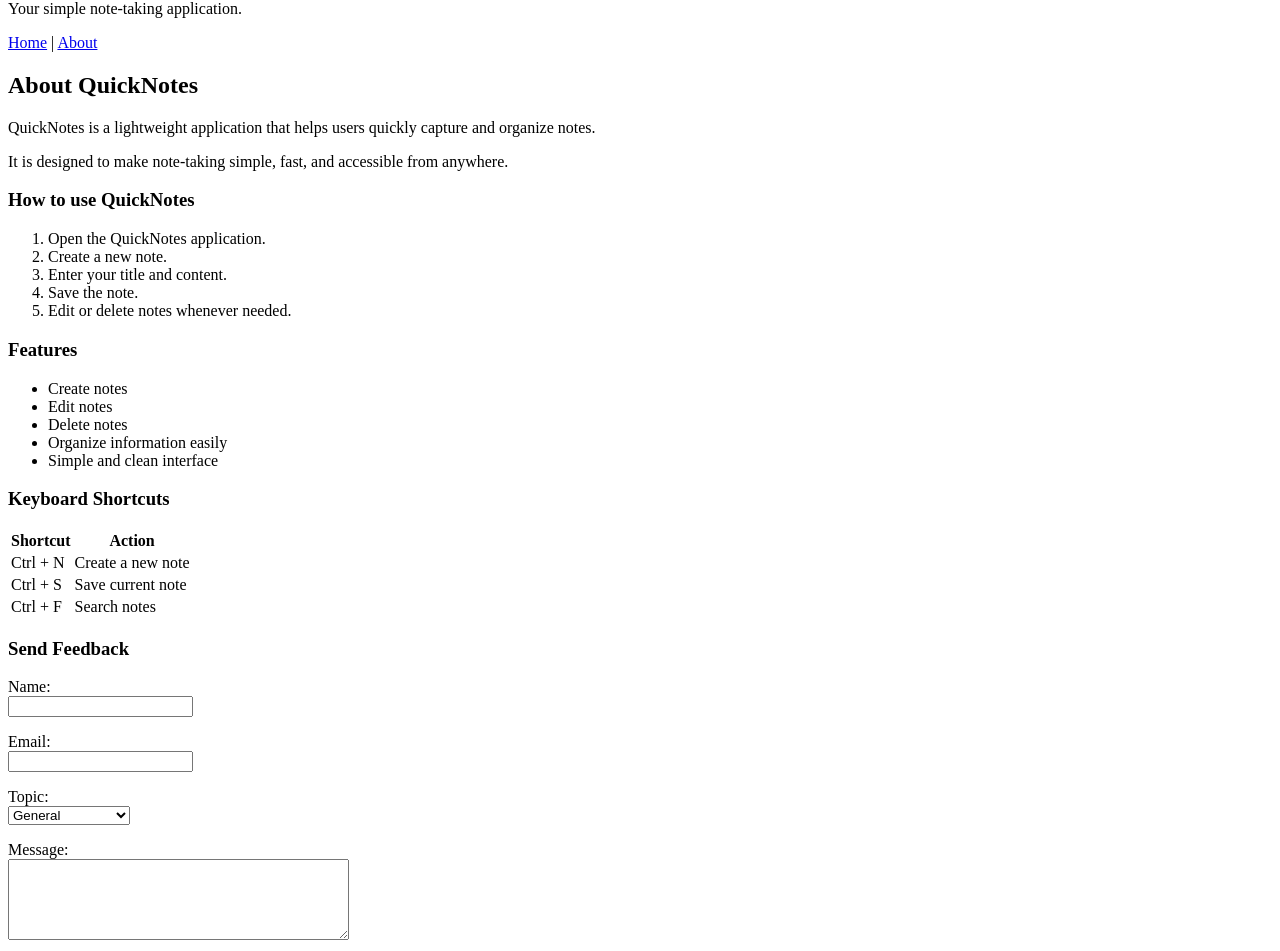
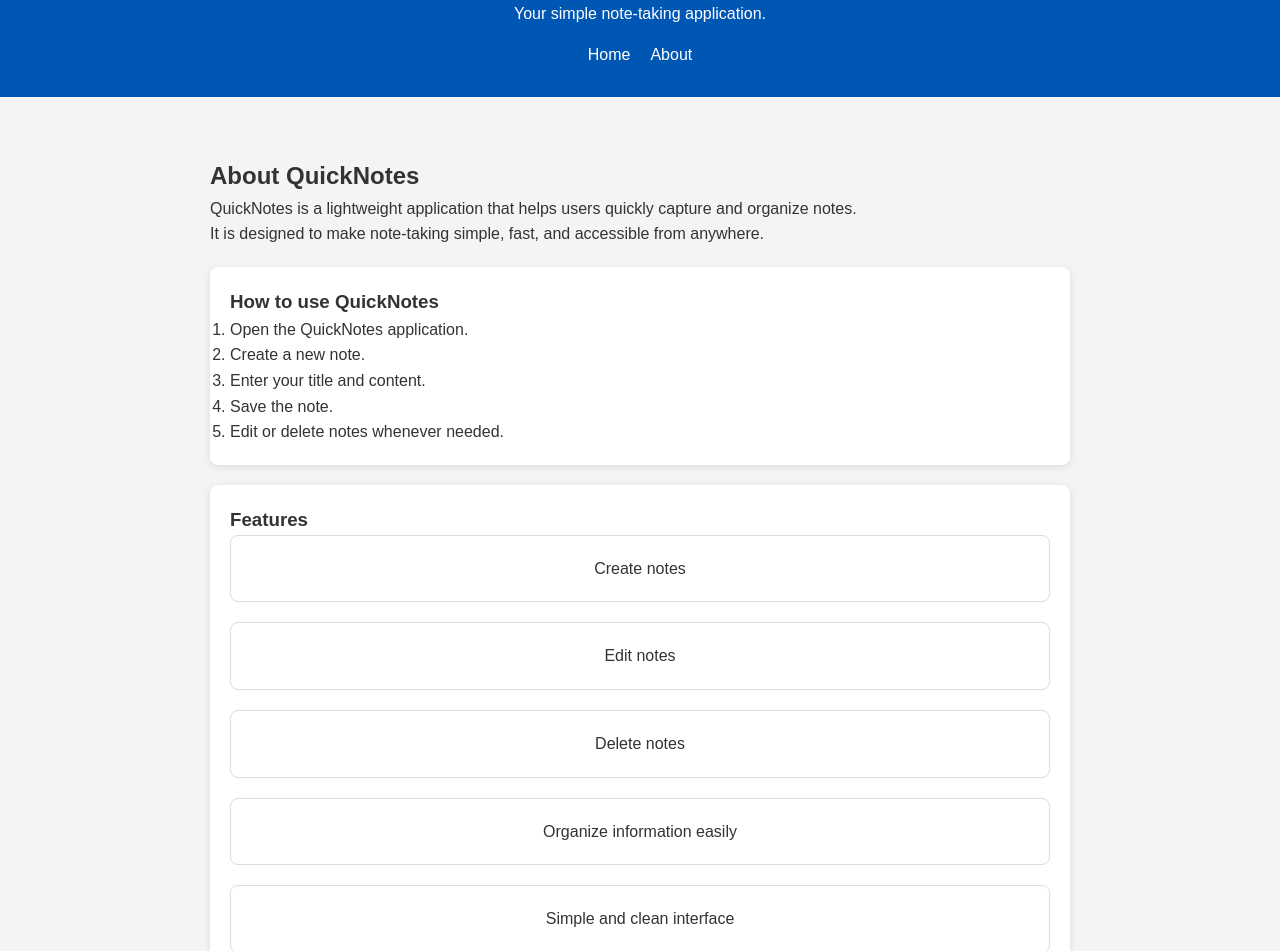
Before and after one commit to StephenMwash2004/web-foundations-days, a plain HTML site: page About.html in a window 1280 px wide. Shown: the part 80-1031 px from the top of the page. Drawn offline with Linux system fonts and the light colour scheme.

Commit message:
day2 assignment

```diff
--- a/About.html
+++ b/About.html
@@ -3,6 +3,7 @@
 <head>
     <meta charset="UTF-8">
     <meta name="viewport" content="width=device-width, initial-scale=1.0">
+    <link rel="stylesheet" href="style.css"/>
     <title>QuickNotes - About</title>
 </head>
 <body>
@@ -13,8 +14,10 @@
     <p>Your simple note-taking application.</p>
 
     <nav>
-        <a href="index.html">Home</a> |
-        <a href="about.html">About</a>
+        <ul>
+            <li><a href="index.html">Home</a> </li>
+            <li><a href="about.html">About</a></li>
+        </ul>
     </nav>
 </header>
 
@@ -47,13 +50,13 @@
     <section>
         <h3>Features</h3>
 
-        <ul>
-            <li>Create notes</li>
-            <li>Edit notes</li>
-            <li>Delete notes</li>
-            <li>Organize information easily</li>
-            <li>Simple and clean interface</li>
-        </ul>
+        <div class="features">
+            <div class="card">Create notes</div>
+            <div class="card">Edit notes</div>
+            <div class="card">Delete notes</div>
+            <div class="card">Organize information easily</div>
+            <div class="card">Simple and clean interface</div>
+        </div>
     </section>
 
     <section>
@@ -115,10 +118,8 @@
                 <textarea id="message" name="message" rows="5" cols="40" required></textarea>
             </p>
 
-            <p>
-                <input type="submit" value="Send Feedback">
-                <input type="reset" value="Reset">
-            </p>
+           <button type="submit">Send Feedback</button>
+           <button type="reset">Reset</button>
 
         </form>
     </section>
--- /dev/null
+++ b/style.css
@@ -0,0 +1,116 @@
+*{
+    margin: 0;
+    padding: 0;
+    box-sizing: border-box;
+}
+body{
+    font-family:Arial,Arial, Helvetica, sans-serif;
+    background: #f4f4f4;
+    color: #333;
+    line-height: 1.6;
+}
+header{
+    background: #0056b3;
+    color:white;
+    text-align: center;
+    padding: 30px;
+
+}
+nav ul{
+    list-style: none;
+    display: flex;
+    justify-content: center;
+    gap:20px;
+    margin-top: 15px;
+}
+nav a{
+    color: white;
+    text-decoration: none;
+    transition:0.3s;
+}
+nav a:hover{
+    color:gold;
+}
+main{
+    max-width:900px;
+    margin:40px auto;
+    padding:20px;
+}
+
+section{
+    background: white;
+    padding: 20px;
+    margin: 20px 0;
+    border-radius: 8px;
+    box-shadow:0 2px 8px rgba(0,0,0,.1);
+}
+
+.features{
+    display: grid;
+    grid-template-columns: repeat(autofit,minmax(180px,1fr));
+    gap: 20px;
+}
+.card{
+    background: #fff;
+    border: 1px solid #ddd;
+    padding:20px;
+    text-align: center;
+    border-radius:8px;
+
+}
+table{
+    width: 100%;
+    border-collapse:collapse;
+
+}
+th,
+td{
+    border:1px solid #ddd;
+    padding:12px;
+}
+th{
+    background: #0056b3;
+    color: white;
+}
+form{
+    display: flex;
+    flex-direction: column;
+    gap: 15px;
+}
+input,
+select,
+textarea,
+button{
+    padding: 10px;
+    border: 1px solid #ccc;
+    border-radius: 5px;
+}
+button{
+    background: #0056b3;
+    color: white;
+    border: none;
+    cursor: pointer;
+    transition: 0.3s;
+}
+button:hover{
+    background: #003d80;
+
+}
+footer{
+    text-align: center;
+    padding: 20px;
+}
+
+/* Responsive */
+@media (max-width:768px){
+    header{
+        padding: 20px;
+    }
+    header h1{
+        font-size:1.8rem;
+
+    }
+    nav ul{
+        flex-direction: column;
+    }
+}
```
Also changed, not shown: index.html (+5 -2 lines).
